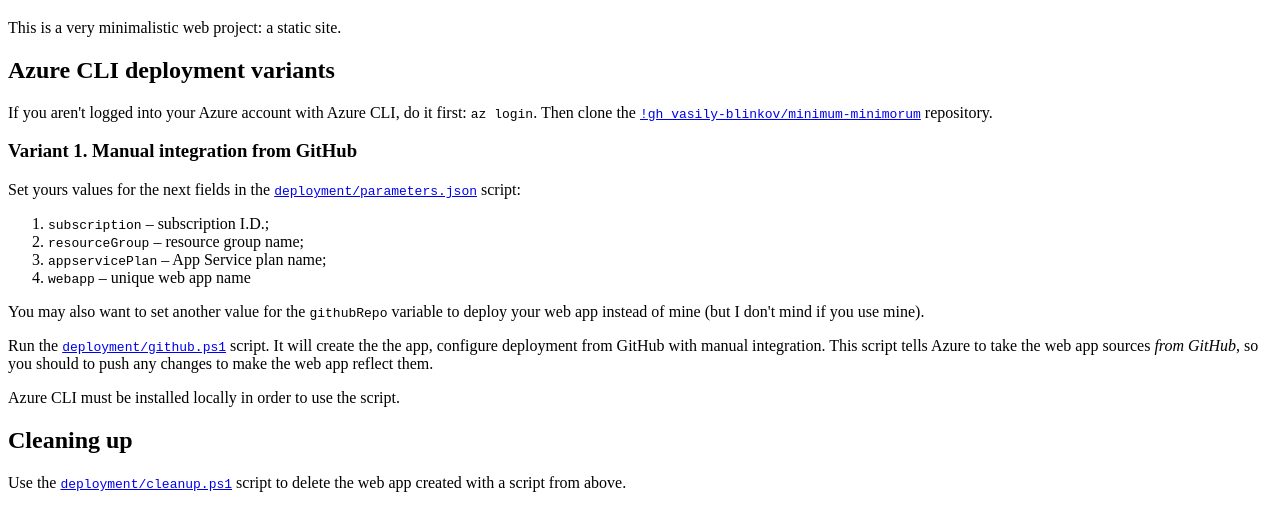
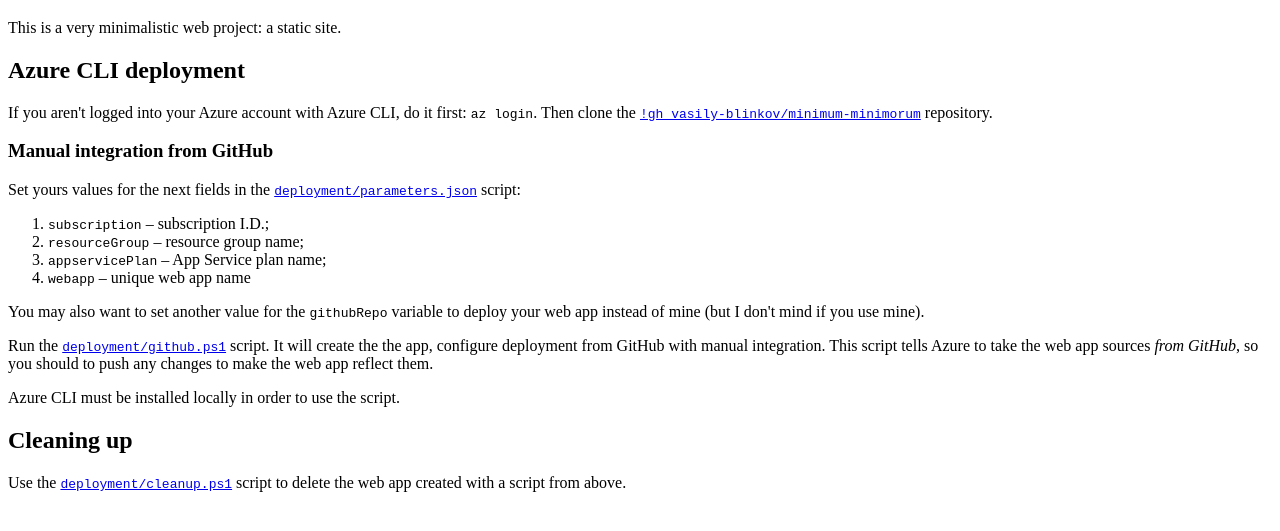
Before and after one commit to vasily-blinkov/minimum-minimorum, a plain HTML site: page public/index.html in a window 1280 px wide. Shown: the part 61-592 px from the top of the page. Drawn offline with Linux system fonts and the light colour scheme.

Commit message:
working directory, explicit manual integration

```diff
--- a/index.html
+++ b/public/index.html
@@ -19,14 +19,14 @@
         <p>
             This is a very minimalistic web project: a static site.
         </p>
-        <h2>Azure CLI deployment variants</h2>
+        <h2>Azure CLI deployment</h2>
         <p>
             If you aren't logged into your Azure account with Azure CLI, do it first:
             <span class="code">az login</span>. Then clone the
             <a href="https://github.com/vasily-blinkov/minimum-minimorum"><span class="code">!gh vasily-blinkov/minimum-minimorum</span></a>
             repository.
         </p>
-        <h3>Variant 1. Manual integration from GitHub</h3>
+        <h3>Manual integration from GitHub</h3>
         <p>
             Set yours values for the next fields in the
             <a href="https://raw.githubusercontent.com/vasily-blinkov/minimum-minimorum/master/deployment/parameters.json"><span class="code">deployment/parameters.json</span></a>
```
Also changed, not shown: 1 other file.
